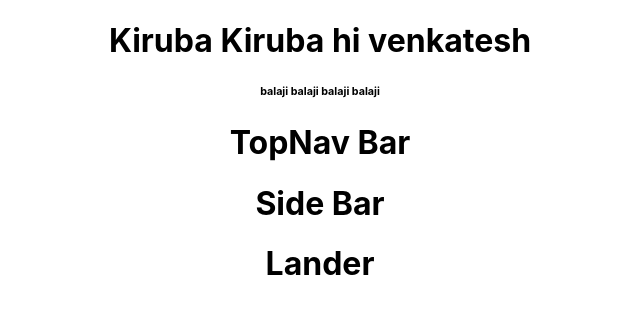
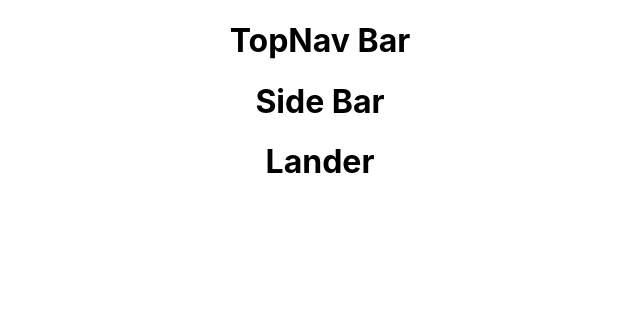
Before and after one commit to Food-Delivery-App/Client, a React (Create React App) app: page / in a window 1280 px wide. Shown: the top 314 px of the page, without its empty margins (320-960 px from the left). Built offline with nearby package versions, Linux system fonts and the light colour scheme.

Commit message:
balaji commit

```diff
--- a/src/App.js
+++ b/src/App.js
@@ -8,8 +8,6 @@ import './App.css';
 function App() {
   return (
     <div className="App">
-      <h1>Kiruba Kiruba hi venkatesh</h1>
-      <h6>balaji balaji balaji balaji</h6>
       <TopNavBar />
       <SideBar />
       <Lander />
```
